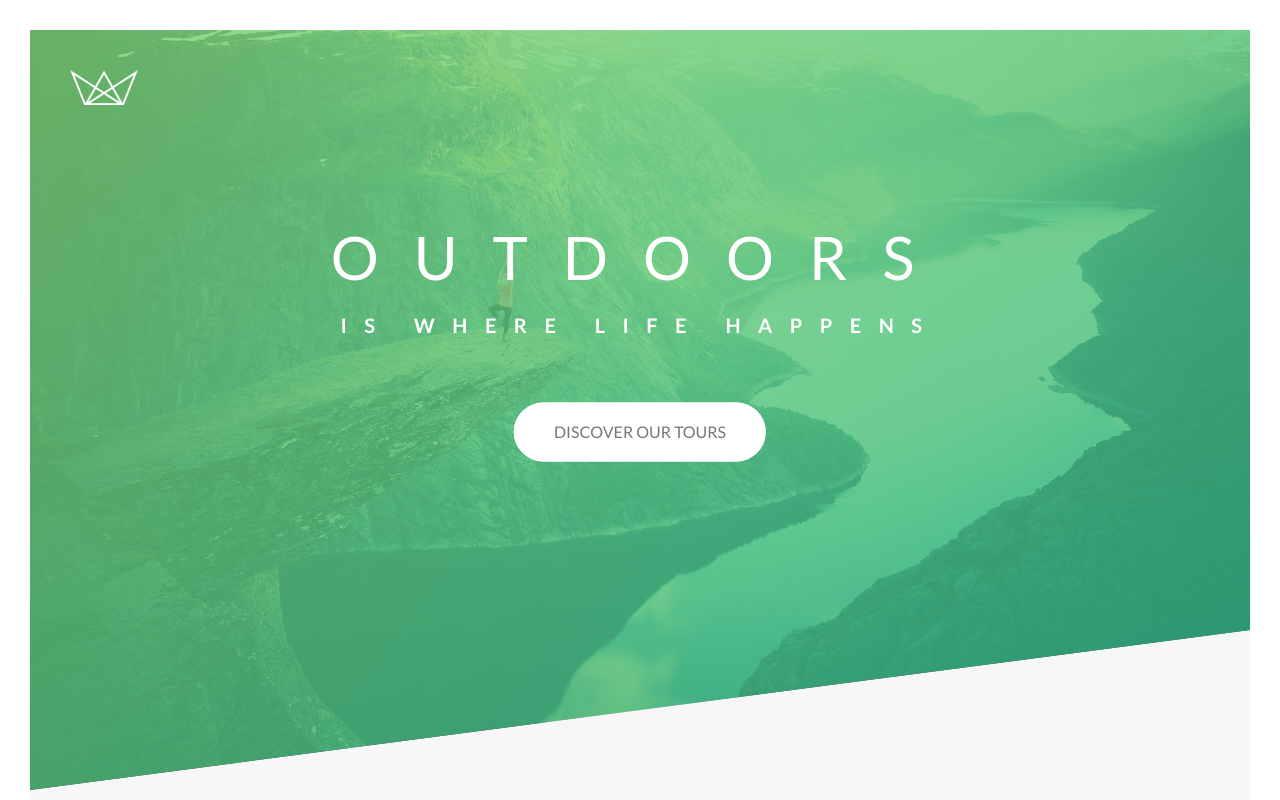
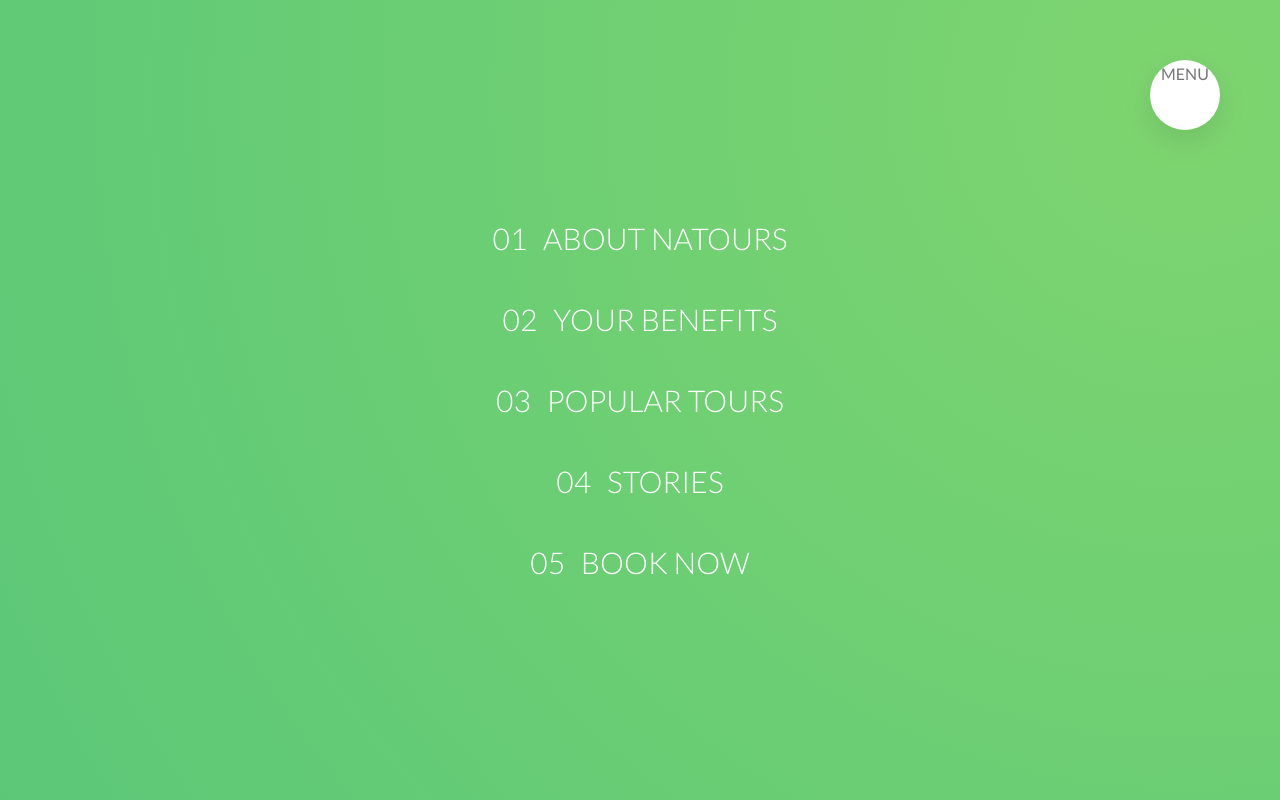
Before and after one commit to kiethohoai/1-natours, a website: page index.html in a window 1280 px wide. Shown: the top 800 px of the page. Drawn offline with Linux system fonts and the light colour scheme.

Commit message:
020 Building the Navigation - Part 1

```diff
--- a/index.html
+++ b/index.html
@@ -14,6 +14,40 @@
   </head>
 
   <body>
+    <div class="navigation">
+      <input id="navi-toggle" class="navigation__checkbox" type="checkbox" />
+
+      <label for="navi-toggle" class="navigation__button">MENU</label>
+
+      <div class="navigation__background">&nbsp;</div>
+
+      <nav class="navigation__nav">
+        <ul class="navigation__list">
+          <li class="navigation__item">
+            <a href="#!" class="navigation__link"
+              ><span>01</span> About natours</a
+            >
+          </li>
+          <li class="navigation__item">
+            <a href="#!" class="navigation__link"
+              ><span>02</span> Your benefits</a
+            >
+          </li>
+          <li class="navigation__item">
+            <a href="#!" class="navigation__link"
+              ><span>03</span> Popular tours</a
+            >
+          </li>
+          <li class="navigation__item">
+            <a href="#!" class="navigation__link"><span>04</span> Stories</a>
+          </li>
+          <li class="navigation__item">
+            <a href="#!" class="navigation__link"><span>05</span> Book now</a>
+          </li>
+        </ul>
+      </nav>
+    </div>
+
     <header class="header">
       <div class="header__logo-box">
         <img class="header__logo" src="img/logo-white.png" alt="logo white" />
--- /dev/null
+++ b/sass/layout/_navigation.scss
@@ -0,0 +1,93 @@
+.navigation {
+
+  &__checkbox {
+    display: none;
+  }
+
+  &__button {
+    background-color: $color-white;
+    height: 7rem;
+    width: 7rem;
+    border-radius: 50%;
+    box-shadow: 0 1rem 3rem rgba($color-black, 0.1);
+    text-align: center;
+    cursor: pointer;
+
+    position: fixed;
+    top: 6rem;
+    right: 6rem;
+    z-index: 2000;
+  }
+
+  &__background {
+    background-color: orange;
+    height: 6rem;
+    width: 6rem;
+    border-radius: 50%;
+    background-image: radial-gradient($color-primary-light, $color-primary-dark);
+
+    position: fixed;
+    top: 6.5rem;
+    right: 6.5rem;
+    z-index: 1000;
+
+    transform: scale(80);
+  }
+
+  &__nav {
+    width: 100%;
+    height: 100vh;
+    position: fixed;
+    top: 0;
+    right: 0;
+    z-index: 1500;
+    // background-color: aqua;
+  }
+
+  &__list {
+    position: absolute;
+    top: 50%;
+    left: 50%;
+    transform: translate(-50%, -50%);
+
+    list-style: none;
+    text-align: center;
+  }
+
+  &__item {
+    margin: 1rem;
+  }
+
+  &__link {
+
+    &:link,
+    &:visited {
+      display: inline-block;
+      padding: 1rem 2rem;
+      font-size: 3rem;
+      font-weight: 300;
+      color: $color-white;
+      text-decoration: none;
+      text-transform: uppercase;
+
+      background-image: linear-gradient(120deg,
+          transparent 0%, transparent 50%, $color-white 50%);
+      background-size: 225%;
+      transition: all .4s;
+
+      span {
+        margin-right: 1rem;
+        display: inline-block;
+      }
+    }
+
+    &:hover,
+    &:active {
+      background-position: 100%;
+      color: $color-primary;
+      transform: translateX(1rem);
+    }
+
+  }
+
+}
--- a/sass/main.scss
+++ b/sass/main.scss
@@ -18,5 +18,6 @@
 @import "layout/header";
 @import "layout/grid";
 @import "layout/footer";
+@import "layout/navigation";
 
 @import "pages/home";
```
Also changed, not shown: README.MD, css/main.css, 1 other file.
